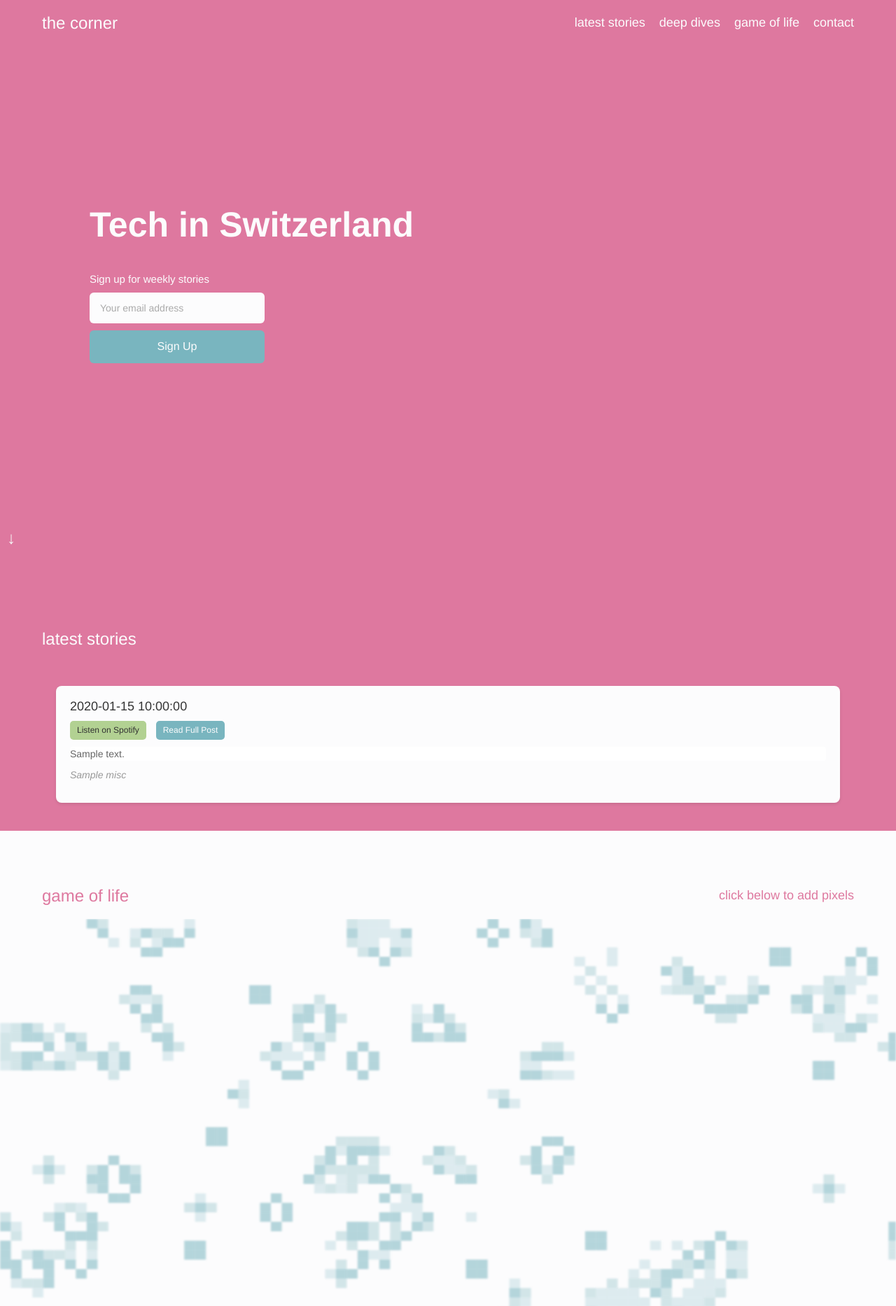
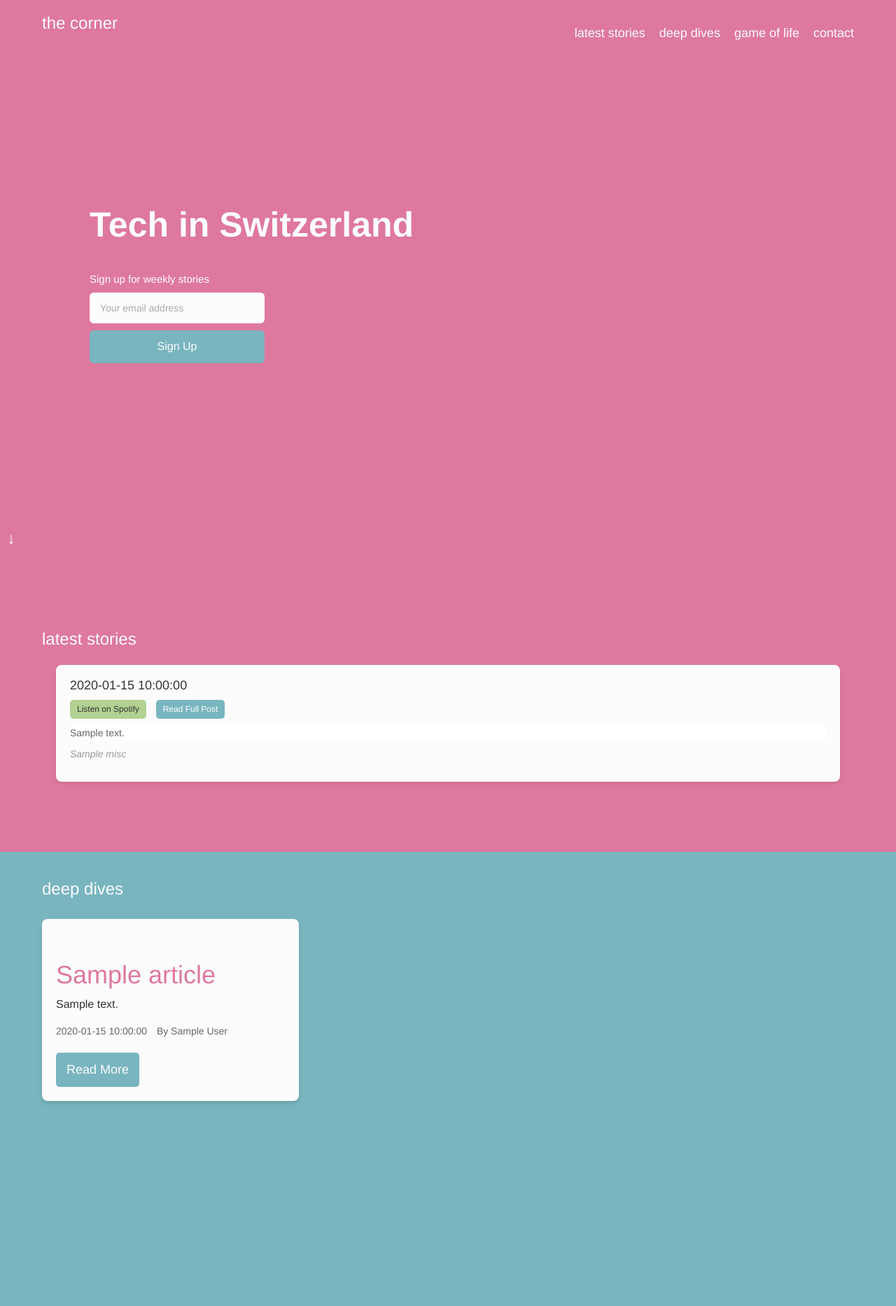
Before and after one commit to PhilWa/corner, a Flask app: template templates/index.html in a window 1280 px wide. Shown: the top 1866 px of the page at 70% size. Run offline with Flask 3, Linux system fonts and the light colour scheme; the template is opened without the code that fills it: most values are stand-ins (such as "Sample title", 1, 10 or a date in 2020); grey boxes marked "Sample" are stand-in pictures; some libraries are stand-ins or nearby versions.

Commit message:
section rework

```diff
--- a/static/css/styles.css
+++ b/static/css/styles.css
@@ -1,4 +1,8 @@
 @import url('https://fonts.googleapis.com/css2?family=Montserrat:wght@400;500;600&display=swap');
+
+:root {
+    --section-title-font-size: 24px;
+}
 
 body {
     margin: 0;
@@ -21,12 +25,24 @@ header {
     padding: 10px;
 }
 
-.header-left h1 {
-    margin: 0;
-    font-size: 24px;
-    /* Confirm this is the correct size for "the corner" */
+.header-left h1,
+.page-title,
+.section-title {
+    font-size: var(--section-title-font-size);
     color: rgb(252, 252, 253);
-    /* Off-white */
+    margin: 0 0 30px 0;
+    padding: 0;
+    text-transform: lowercase;
+    font-weight: normal;
+}
+
+.page-title {
+    margin-bottom: 30px;
+}
+
+/* Ensure the deep-dives-section doesn't override the font size */
+.deep-dives-section .page-title {
+    font-size: var(--section-title-font-size) !important;
 }
 
 .header-left h1 a {
@@ -236,11 +252,6 @@ header {
     padding: 0;
 }
 
-/* Debugging styles */
-.center-form * {
-    /* Add red border to all elements inside center-form */
-}
-
 .scrollable-content {
     background-color: rgb(222, 120, 159);
     position: relative;
@@ -261,9 +272,8 @@ header {
 }
 
 .section-title {
-    font-size: 24px;
+    font-size: var(--section-title-font-size);
     color: rgb(252, 252, 253);
-    /* Off-white color */
     margin: 0 0 30px 0;
     padding: 0;
     text-transform: lowercase;
@@ -478,15 +488,12 @@ header {
 
 .page-title {
     color: rgb(252, 252, 253);
-    font-size: 24px;
-    /* Exactly match the font size of the header */
+    font-size: var(--section-title-font-size);
     margin-bottom: 30px;
     text-align: left;
     padding: 0;
     text-transform: lowercase;
-    /* Make the text lowercase */
     font-weight: normal;
-    /* Match the font weight if needed */
 }
 
 .articles-grid {
@@ -613,7 +620,7 @@ header {
 
 .game-of-life-section .section-title {
     color: rgb(222, 120, 159);
-    font-size: 24px;
+    font-size: var(--section-title-font-size);
     margin: 0;
     text-transform: lowercase;
 }
@@ -722,8 +729,8 @@ section:has(.deep-dives-container)
 
 .deep-dives-section {
     background-color: rgb(121, 181, 191);
-    padding-top: 60px;
-    /* Adjust this value to account for the fixed header height */
+    padding-top: 80px;
+    /* Increase this value to account for the fixed header */
     min-height: 100vh;
 }
 
@@ -742,17 +749,16 @@ section:has(.deep-dives-container)
     padding: 0;
 }
 
-#latest-stories {
+#latest-stories,
+#game-of-life {
     padding-top: 80px;
-    /* Adjust this value as needed */
+    /* Same as .deep-dives-section */
     margin-top: -60px;
-    /* Should be negative of the header height */
-    padding-bottom: 60px;
-    /* Add space at the bottom */
+    /* Adjust if needed */
 }
 
 .section-title {
-    font-size: 24px;
+    font-size: var(--section-title-font-size);
     color: rgb(252, 252, 253);
     margin: 0 0 30px 0;
     /* Increase bottom margin */
@@ -793,10 +799,3 @@ section:has(.deep-dives-container)
 .header-right .linkedin-link {
     transition: none;
 }
-
-#game-of-life {
-    padding-top: 80px;
-    /* Adjust this value as needed */
-    margin-top: -60px;
-    /* Should be negative of the header height */
-}
--- a/templates/base.html
+++ b/templates/base.html
@@ -31,19 +31,11 @@
     <script src="{{ url_for('static', filename='js/game_of_life.js') }}"></script>
     <script>
         document.addEventListener('DOMContentLoaded', function () {
-            const canvas = document.getElementById('gameCanvas');
-            if (canvas) {
-                initGameOfLife(canvas);
-            }
-        });
-    </script>
-    <script>
-        document.addEventListener('DOMContentLoaded', function () {
             const scrollToSection = function (sectionId, e) {
                 e.preventDefault();
                 const section = document.getElementById(sectionId);
                 const header = document.querySelector('.banner');
-                const headerHeight = parseInt(header.getAttribute('data-header-height')) || 0;
+                const headerHeight = header.offsetHeight; // Get the actual header height
 
                 if (section) {
                     const elementPosition = section.getBoundingClientRect().top;
@@ -53,25 +45,16 @@
                         top: offsetPosition,
                         behavior: "smooth"
                     });
-                } else {
-                    window.location.href = "{{ url_for('index') }}#" + sectionId;
                 }
             };
 
-            const latestStoriesLink = document.getElementById('latest-stories-link');
-            const gameOfLifeLink = document.getElementById('game-of-life-link');
-
-            if (latestStoriesLink) {
-                latestStoriesLink.addEventListener('click', function (e) {
-                    scrollToSection('latest-stories', e);
+            const navLinks = document.querySelectorAll('.nav-link');
+            navLinks.forEach(link => {
+                link.addEventListener('click', function (e) {
+                    const sectionId = this.getAttribute('href').substring(1);
+                    scrollToSection(sectionId, e);
                 });
-            }
-
-            if (gameOfLifeLink) {
-                gameOfLifeLink.addEventListener('click', function (e) {
-                    scrollToSection('game-of-life', e);
-                });
-            }
+            });
         });
     </script>
 </body>
--- a/templates/index.html
+++ b/templates/index.html
@@ -41,6 +41,27 @@
             </div>
         </div>
     </div>
+    <div class="deep-dives-section" id="deep-dives">
+        <div class="deep-dives-container">
+            <h1 class="page-title">Deep Dives</h1>
+            <div class="articles-grid">
+                {% for article in articles %}
+                <article class="article-card">
+                    <div class="article-image" style="background-image: url('{{ article.image_url }}');"></div>
+                    <div class="article-content">
+                        <h2 class="article-title">{{ article.title }}</h2>
+                        <p class="article-excerpt">{{ article.excerpt }}</p>
+                        <div class="article-meta">
+                            <span class="article-date">{{ article.date }}</span>
+                            <span class="article-author">By {{ article.author }}</span>
+                        </div>
+                        <a href="{{ url_for('article', article_id=article.id) }}" class="read-more-btn">Read More</a>
+                    </div>
+                </article>
+                {% endfor %}
+            </div>
+        </div>
+    </div>
     <div class="game-of-life-section" id="game-of-life">
         <div class="section-header">
             <h2 class="section-title">Game of Life</h2>
```
